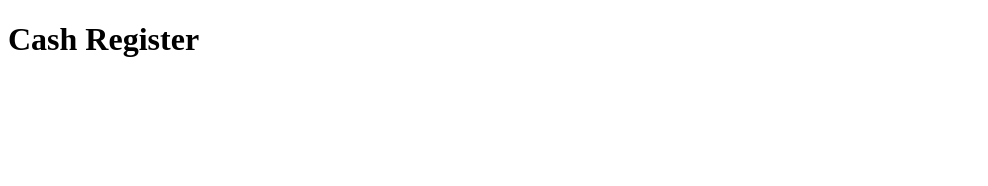
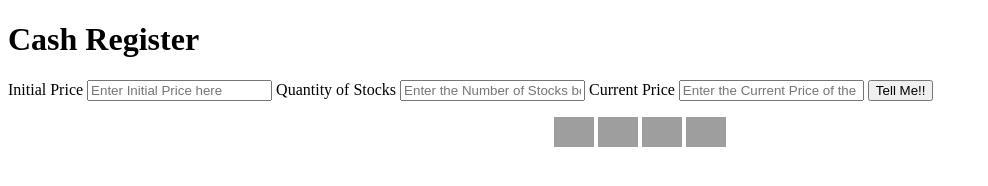
Before and after one commit to ranitasahaa1230/Cash-Register-markTen, a plain HTML site: page index.html in a window 1280 px wide. Shown: the whole page, without its empty margins (0-988 px from the left). Drawn offline with Linux system fonts and the light colour scheme; grey boxes are pictures that could not be loaded.

Commit message:
initial commit

```diff
--- a/index.html
+++ b/index.html
@@ -9,5 +9,33 @@
 <body>
     <h1>Cash Register</h1>
 
+    <main>
+        <label for="initial-price">Initial Price
+            <input type="text" id="initial-price" placeholder="Enter Initial Price here">
+        </label>
+
+        <label for="quantity-stocks" >Quantity of Stocks
+            <input type="text" id="quantity-stocks" placeholder="Enter the Number of Stocks bought" >
+        </label>
+
+        <label for="current-price">Current Price
+            <input type="text" id="current-price" placeholder="Enter the Current Price of the stocks">
+        </label>
+
+        <button id="submit-btn">Tell Me!!</button>
+
+        <div id="output-box"></div>
+    </main>
+
+    <footer>
+        <p align="center">
+        <a href="https://github.com/ranitasahaa1230" target="blank"><img align="center" src="https://cdn.jsdelivr.net/npm/simple-icons@3.0.1/icons/github.svg" alt="ranitasahaa1230" height="30" width="40" /></a>
+        <a href="https://twitter.com/RanitaS99535426" target="blank"><img align="center" src="https://cdn.jsdelivr.net/npm/simple-icons@3.0.1/icons/twitter.svg" alt="RanitaS99535426" height="30" width="40" /></a>
+        <a href="https://linkedin.com/in/saharanitaa1230dreamer" target="blank"><img align="center" src="https://cdn.jsdelivr.net/npm/simple-icons@3.0.1/icons/linkedin.svg" alt="saharanitaa1230dreamer" height="30" width="40" /></a>
+        <a href="https://instagram.com/suitcase_full_of_sunshine" target="blank"><img align="center" src="https://cdn.jsdelivr.net/npm/simple-icons@3.0.1/icons/instagram.svg" alt="suitcase_full_of_sunshine" height="30" width="40" /></a>
+
+        </p>
+    </footer>
+    <script src="script.js"></script>
 </body>
 </html>
```
